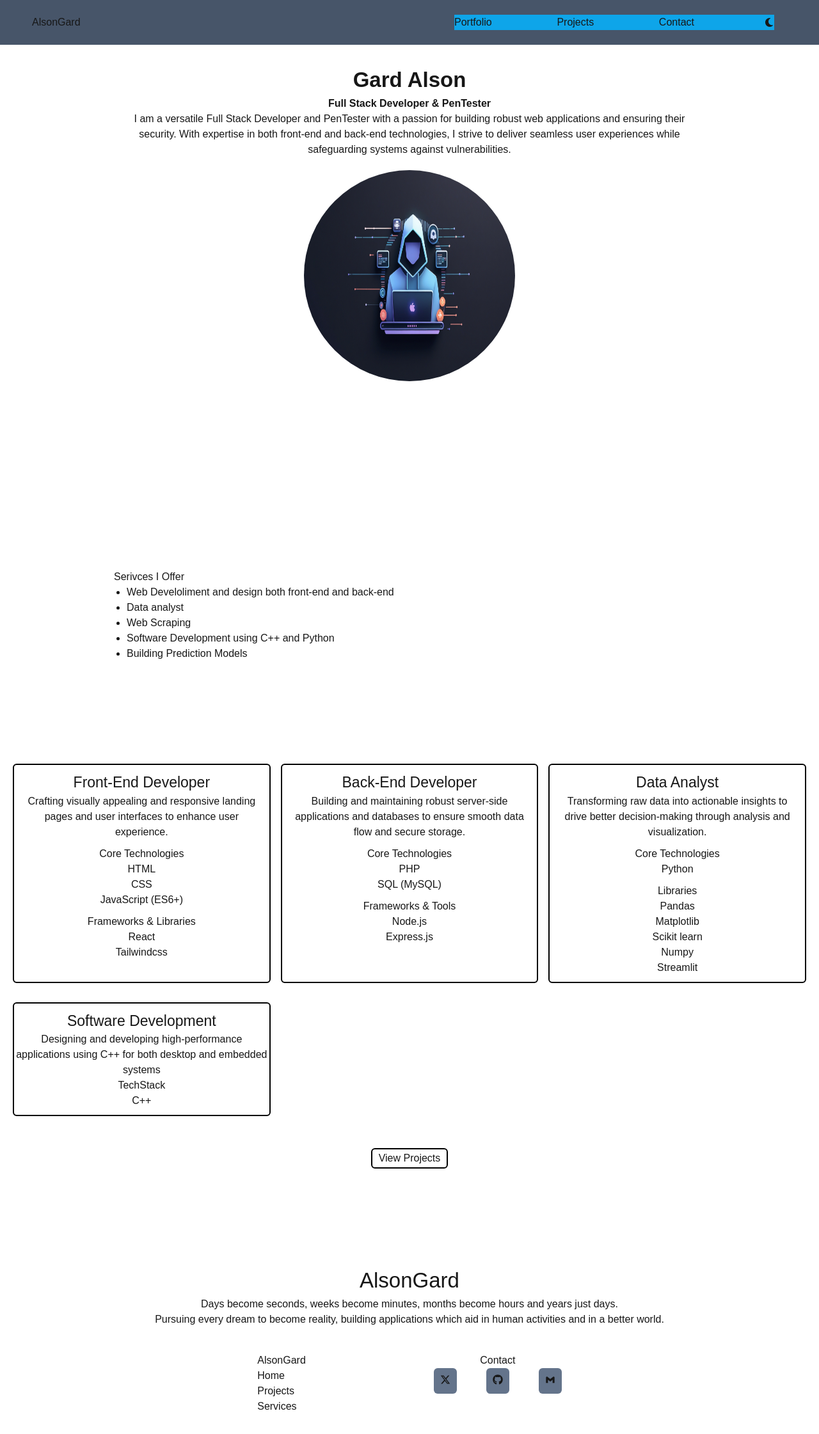
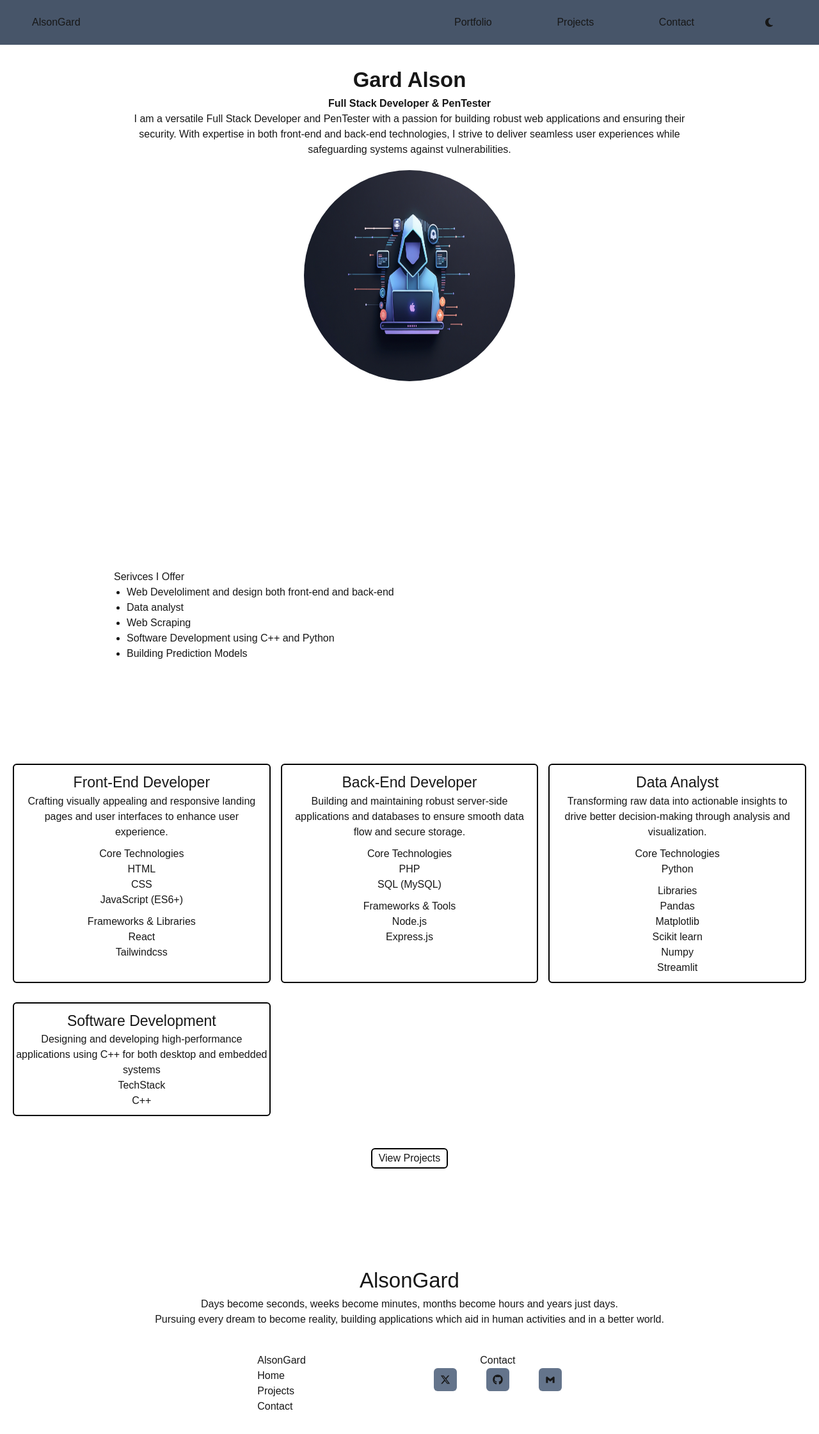
Before and after one commit to alsongard/alsongard, a Next.js app in the folder mydevportfoli/: page / in a window 1280 px wide. Shown: the top 2242 px of the page at 64% size. Built offline with nearby package versions, Linux system fonts and the light colour scheme.

Commit message:
header & footer responsive done

```diff
--- a/mydevportfoli/app/components/footer.tsx
+++ b/mydevportfoli/app/components/footer.tsx
@@ -6,23 +6,22 @@ import Link from "next/link";
 export default function Footer() {
   return (
     <footer className="dark:bg-gradient-to-tl from-[rgb(93,109,126)] to-[rgb(33,47,60)] py-[100px]">
-        <div className="text-center">
+        <div className="text-center  max-[740px]:px-[15px]">
             <h2 className="text-[33px]" >AlsonGard</h2>
-            <p>Days become seconds, weeks become minutes, months become hours and years just days.</p>
-            <p>Pursuing every dream to become reality, building applications which aid in human activities and in a better world.</p>
+            <p>Days become seconds, weeks become minutes, months become hours and years just days. <br className="max-[740px]:hidden"/> Pursuing every dream to become reality, building applications which aid in human activities and in a better world.</p>
         </div>
         <div className="flex mt-[40px] items-start justify-center gap-x-[200px] flex-row">
             <div>
                 <h1>AlsonGard</h1>
                 <ul>
-                    <li className="hover:text-white hover:pl-[5px]"><Link href="">Home</Link></li>
-                    <li className="hover:text-white hover:pl-[5px]"><Link href="">Projects</Link></li>
-                    <li className="hover:text-white hover:pl-[5px]"><Link href="">Services</Link></li>
+                    <li className="hover:text-white hover:pl-[5px]"><Link href="/">Home</Link></li>
+                    <li className="hover:text-white hover:pl-[5px]"><Link href="/projects">Projects</Link></li>
+                    <li className="hover:text-white hover:pl-[5px]"><Link href="/contact">Contact</Link></li>
                 </ul>
             </div>
             <div>
             <h1 className="text-center">Contact</h1>
-                <div className="flex justify-between w-[200px] h-[40px] flex-row">
+                <div className="flex flex-row justify-between w-[200px]  items-center flex-wrap max-[510px]:h-[auto] max-[510px]:w-[50px] max-[510px]:flex-col max-[510px]:gap-y-[10px] ">
                     <a className="bg-slate-500 p-[10px] rounded-md hover:bg-white hover:border-2 hover:border-slate-950" href="https://x.com/alsongadizo"><FaXTwitter/></a>
                     <a className="bg-slate-500 p-[10px] rounded-md hover:bg-white hover:border-2 hover:border-slate-950" href="http://github.com/alsongard"><FaGithub/></a>
                     <a className="bg-slate-500 p-[10px] rounded-md hover:bg-white hover:border-2 hover:border-slate-950" href="mailto:alsongadizo@gmail.com"><BiLogoGmail/></a>
--- a/mydevportfoli/app/components/header.tsx
+++ b/mydevportfoli/app/components/header.tsx
@@ -8,7 +8,7 @@ export default function Header()
         <header className="myshadow  flex flex-row justify-between  bg-slate-600 h-[70px] items-center pl-[50px] pr-[70px]">
             <h1>AlsonGard</h1>
 
-            <div className="flex bg-sky-500 justify-between w-[500px] items-center max-[750px]:w-[300px]  max-[530px]:hidden ">
+            <div className="flex  justify-between w-[500px] items-center max-[750px]:w-[300px]  max-[530px]:hidden ">
                 <ul className=" flex  flex-row justify-between w-[75%] max-w  ">
                     <li>
                         <Link
```
